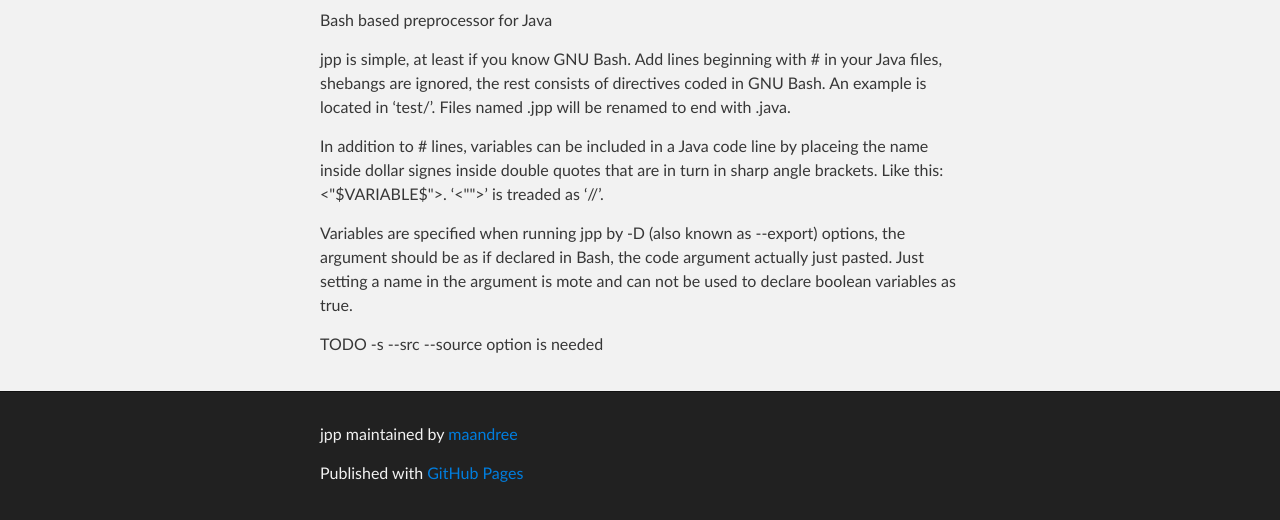
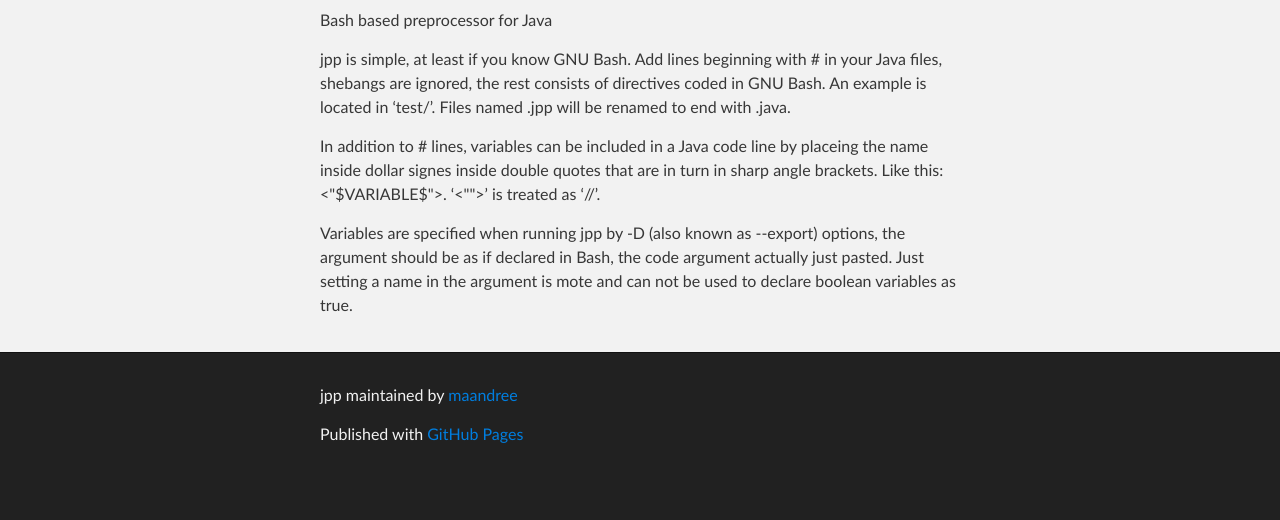
Before and after one commit to maandree/jpp, a plain HTML site: page index.html in a window 1280 px wide. Shown: the part 252-772 px from the top of the page. Drawn offline with Linux system fonts and the light colour scheme.

```diff
--- a/index.html
+++ b/index.html
@@ -44,7 +44,7 @@ renamed to end with .java.</p>
 in a Java code line by placeing the name inside
 dollar signes inside double quotes that are in turn
 in sharp angle brackets. Like this: &lt;"$VARIABLE$"&gt;.
-‘&lt;""&gt;’ is treaded as ‘//’.</p>
+‘&lt;""&gt;’ is treated as ‘//’.</p>
 
 <p>Variables are specified when running jpp by -D
 (also known as --export) options, the argument
@@ -52,8 +52,6 @@ should be as if declared in Bash, the code argument
 actually just pasted. Just setting a name in
 the argument is mote and can not be used to
 declare boolean variables as true.</p>
-
-<p>TODO  -s --src --source  option is needed</p>
       </section>
     </div>
 
--- a/params.json
+++ b/params.json
@@ -1 +1 @@
-{"google":"","note":"Don't delete this file! It's used internally to help with page regeneration.","name":"jpp","body":"Bash based preprocessor for Java\r\n\r\n\r\njpp is simple, at least if you know GNU Bash.\r\nAdd lines beginning with # in your Java files,\r\nshebangs are ignored, the rest consists of\r\ndirectives coded in GNU Bash. An example is\r\nlocated in ‘test/’. Files named .jpp will be\r\nrenamed to end with .java.\r\n\r\nIn addition to # lines, variables can be included\r\nin a Java code line by placeing the name inside\r\nsignes dollar inside double quotes that are in turn\r\nin sharp angle brackets. Like this: <\"$VARIABLE$\">.\r\n‘<\"\">’ is treaded as ‘//’.\r\n\r\nVariables are specified when running jpp by -D\r\n(also known as --export) options, the argument\r\nshould be as if declared in Bash, the code argument\r\nactually just pasted. Just setting a name in\r\nthe argument is mote and can not be used to\r\ndeclare boolean variables as true.\r\n\r\n\r\nTODO  -s --src --source  option is needed\r\n","tagline":"Bash based preprocessor for Java"}
+{"note":"Don't delete this file! It's used internally to help with page regeneration.","name":"jpp","tagline":"Bash based preprocessor for Java","google":"","body":"Bash based preprocessor for Java\r\n\r\n\r\njpp is simple, at least if you know GNU Bash.\r\nAdd lines beginning with # in your Java files,\r\nshebangs are ignored, the rest consists of\r\ndirectives coded in GNU Bash. An example is\r\nlocated in ‘test/’. Files named .jpp will be\r\nrenamed to end with .java.\r\n\r\nIn addition to # lines, variables can be included\r\nin a Java code line by placeing the name inside\r\ndollar signes inside double quotes that are in turn\r\nin sharp angle brackets. Like this: <\"$VARIABLE$\">.\r\n‘<\"\">’ is treated as ‘//’.\r\n\r\nVariables are specified when running jpp by -D\r\n(also known as --export) options, the argument\r\nshould be as if declared in Bash, the code argument\r\nactually just pasted. Just setting a name in\r\nthe argument is mote and can not be used to\r\ndeclare boolean variables as true.\r\n\r\n"}
--- a/stylesheets/stylesheet.css
+++ b/stylesheets/stylesheet.css
@@ -1,5 +1,5 @@
 /*******************************************************************************
-Slate Theme for Github Pages
+Slate Theme for GitHub Pages
 by Jason Costello, @jsncostello
 *******************************************************************************/
 
```
